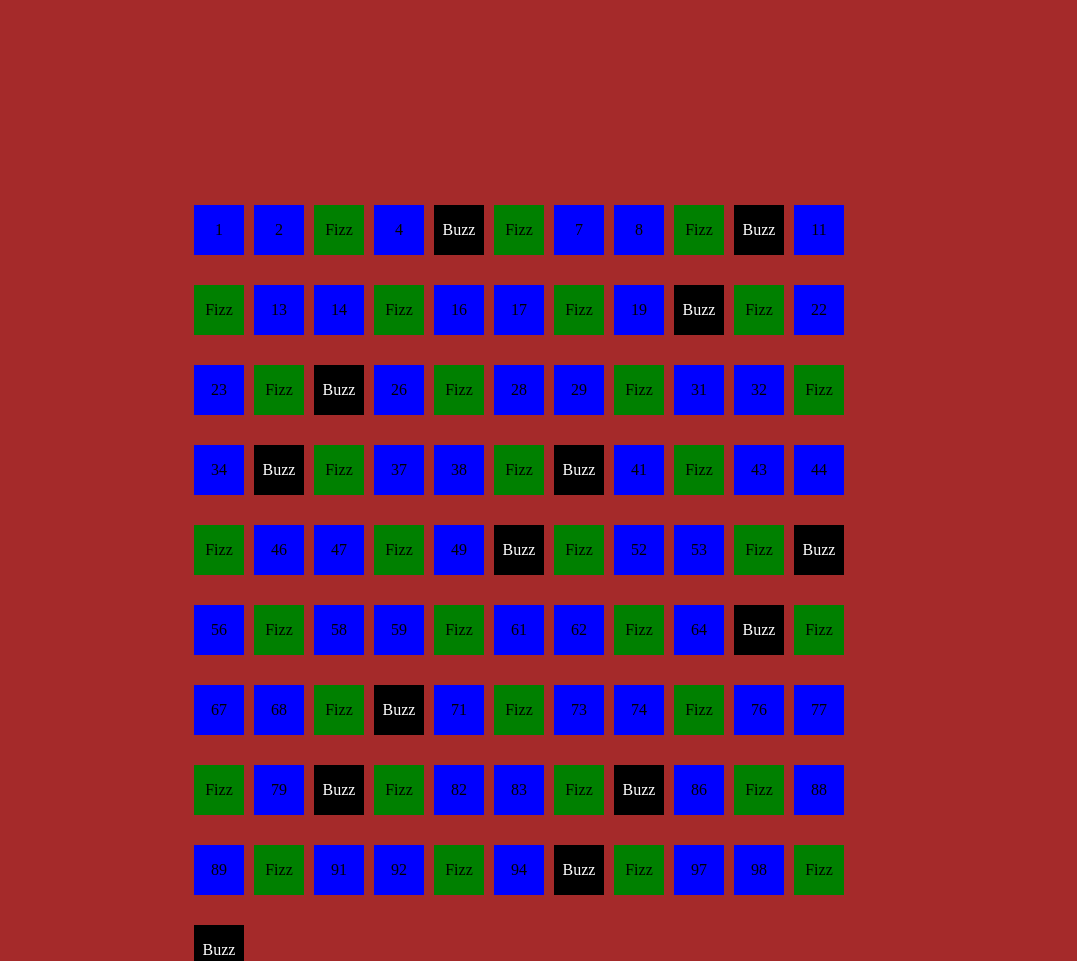
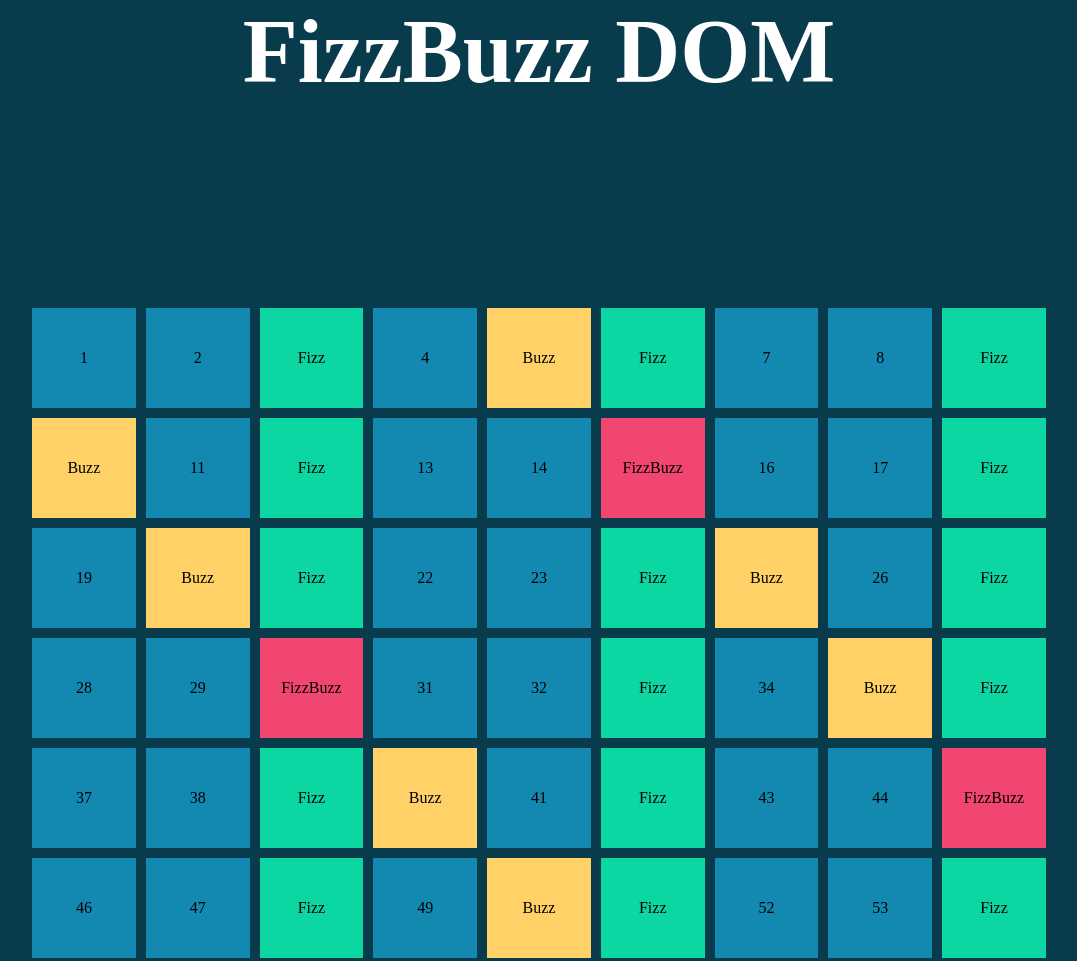
Before and after one commit to robertoboston/js-fizzbuzz, a plain HTML site: page index.html in a window 1280 px wide. Shown: the top 961 px of the page, without its empty margins (101-1178 px from the left). Drawn offline with Linux system fonts and the light colour scheme.

Commit message:
fix fizzbuzz dom

```diff
--- a/css/style.css
+++ b/css/style.css
@@ -5,22 +5,27 @@
 }
 
 body{
-    background-color: brown;
-}
+    background-color: #083b4c}
 
 .container{
-    max-width: 700px;
+    max-width: 80%;
     margin: 0 auto;
+    margin-top: 200px;
     height: 800px;
-    margin-top: 200px;
     display: flex;
     flex-wrap: wrap;
 }
 
+h1{
+    text-align: center;
+    color: white;
+    font-size: 90px;
+}
+
 .box{
     background-color: aqua;
-    height: 50px;
-    width: 50px;
+    width: calc(100% / 9 - 10px);
+    height: 100px;
     color: black;
     display: flex;
     justify-content: center;
@@ -29,14 +34,23 @@ body{
 }
 
 .box-blue{
-    background-color: blue;
+    background-color: #1389b2;
 }
 
 .box-green{
-    background-color: green;
+    background-color: #0cd6a1;
 }
 
 .box-black{
     background-color: black;
     color: white;
 }
+
+.box-yellow{
+    background-color: #ffd166;
+    color: black;
+}
+
+.box-red{
+    background-color: #f0466f;
+}
--- a/index.html
+++ b/index.html
@@ -8,6 +8,7 @@
     <link rel="stylesheet" href="./css/style.css">
 </head>
 <body>
+    <h1>FizzBuzz DOM</h1>
     <div id="container" class="container">
 
     </div>
--- a/js/script.js
+++ b/js/script.js
@@ -5,15 +5,15 @@ for(let i = 1; i <= 100; i++ ){
 
     if((i % 3==0) && (i % 5==0)){
         console.log('FizzBuzz')
-        element=`<div class="box">FizzBuzz</div>`
+        element=`<div class="box box-red">FizzBuzz</div>`
     }
-    if(i % 3== 0){
+    else if(i % 3== 0){
         console.log('Fizz')
         element=`<div class="box box-green">Fizz</div>`
     }
     else if (i % 5== 0){
         console.log('Buzz')
-        element=`<div class="box box-black">Buzz</div>`
+        element=`<div class="box box-black box-yellow">Buzz</div>`
     }
     else{
         console.log(i)
@@ -23,6 +23,4 @@ for(let i = 1; i <= 100; i++ ){
     container.innerHTML += element
 
 
-
-
 }
```
